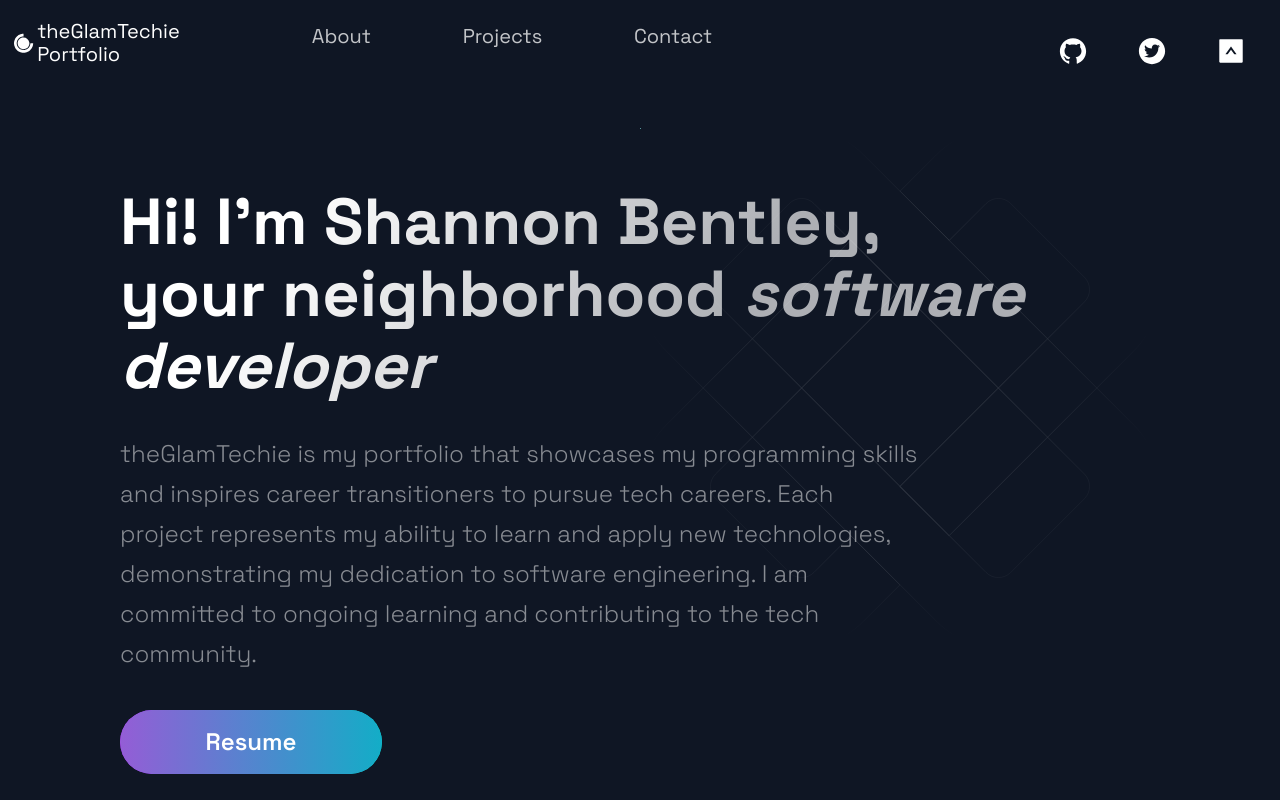
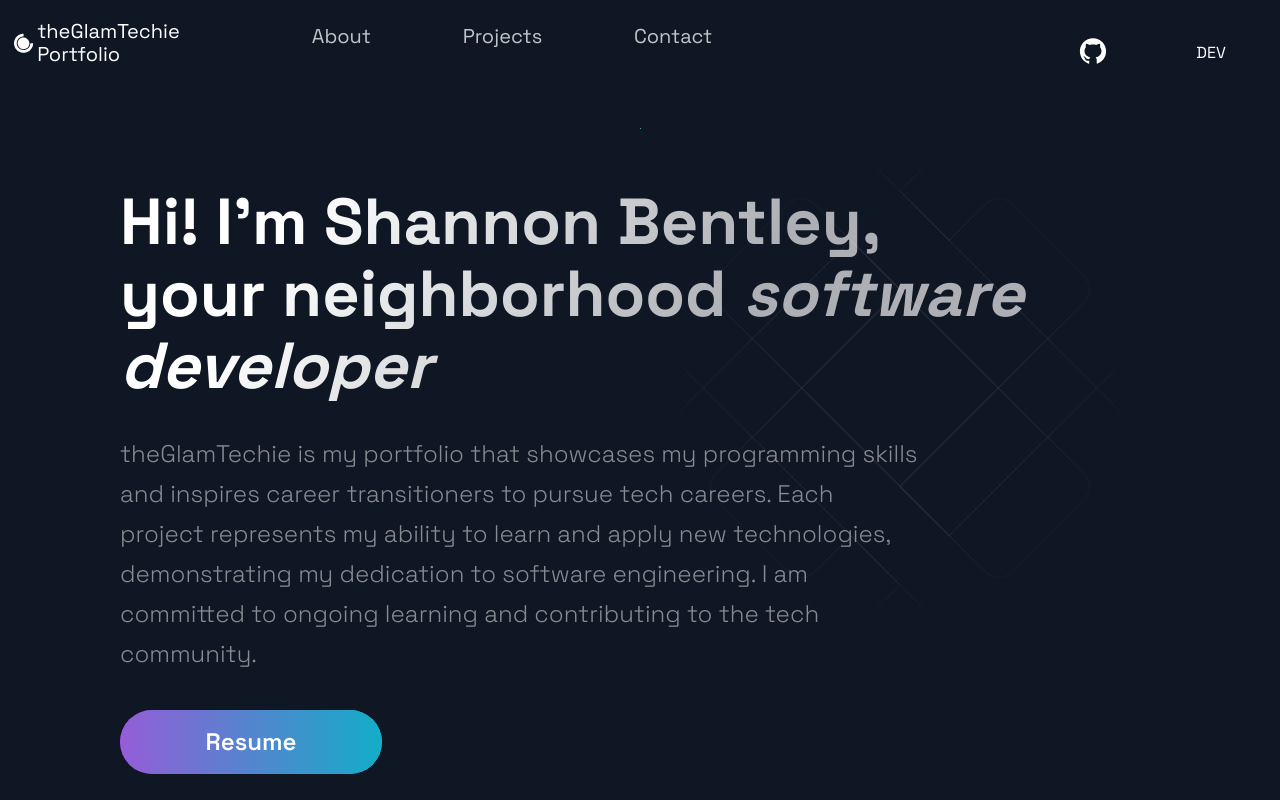
Before and after one commit to shay90210/new-portfolio-dev, a Next.js app: page / in a window 1280 px wide. Shown: the top 800 px of the page. Built offline with nearby package versions, Linux system fonts and the light colour scheme.

Commit message:
updated header.js

```diff
--- a/src/components/Header/Header.js
+++ b/src/components/Header/Header.js
@@ -35,11 +35,8 @@ const Header = () =>  (
       <SocialIcons href='https://github.com/shay90210'>
         <AiFillGithub size='3rem' />
       </SocialIcons>
-      <SocialIcons href='https://twitter.com/ShannonTatianna'>
-        <AiFillTwitterCircle size='3rem' />
-      </SocialIcons>
       <SocialIcons href='https://dev.to/shay90210'>
-        <AiFillUpSquare size='3rem' />
+        DEV
       </SocialIcons>
     </Div3>
   </Container>
```
